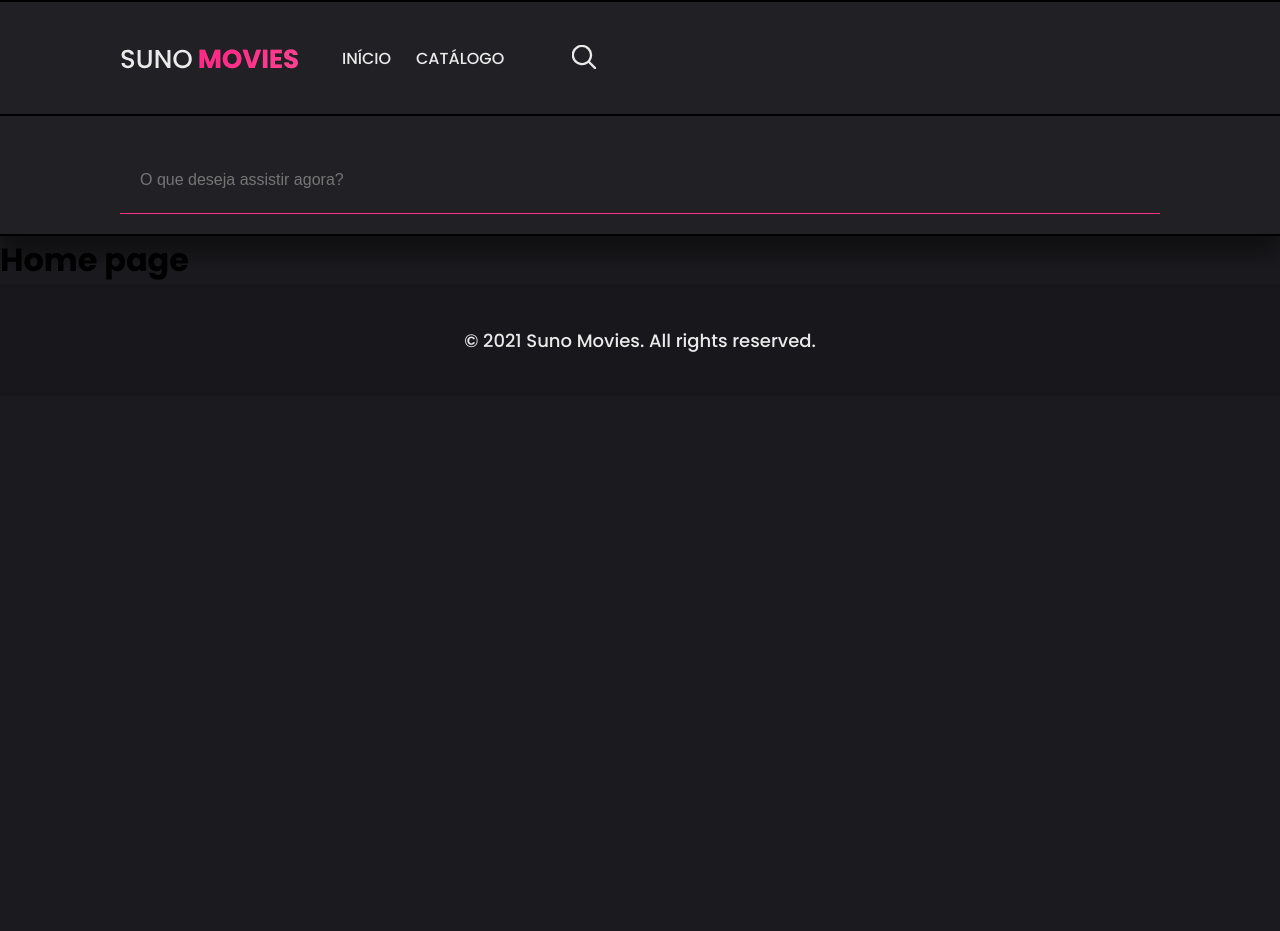
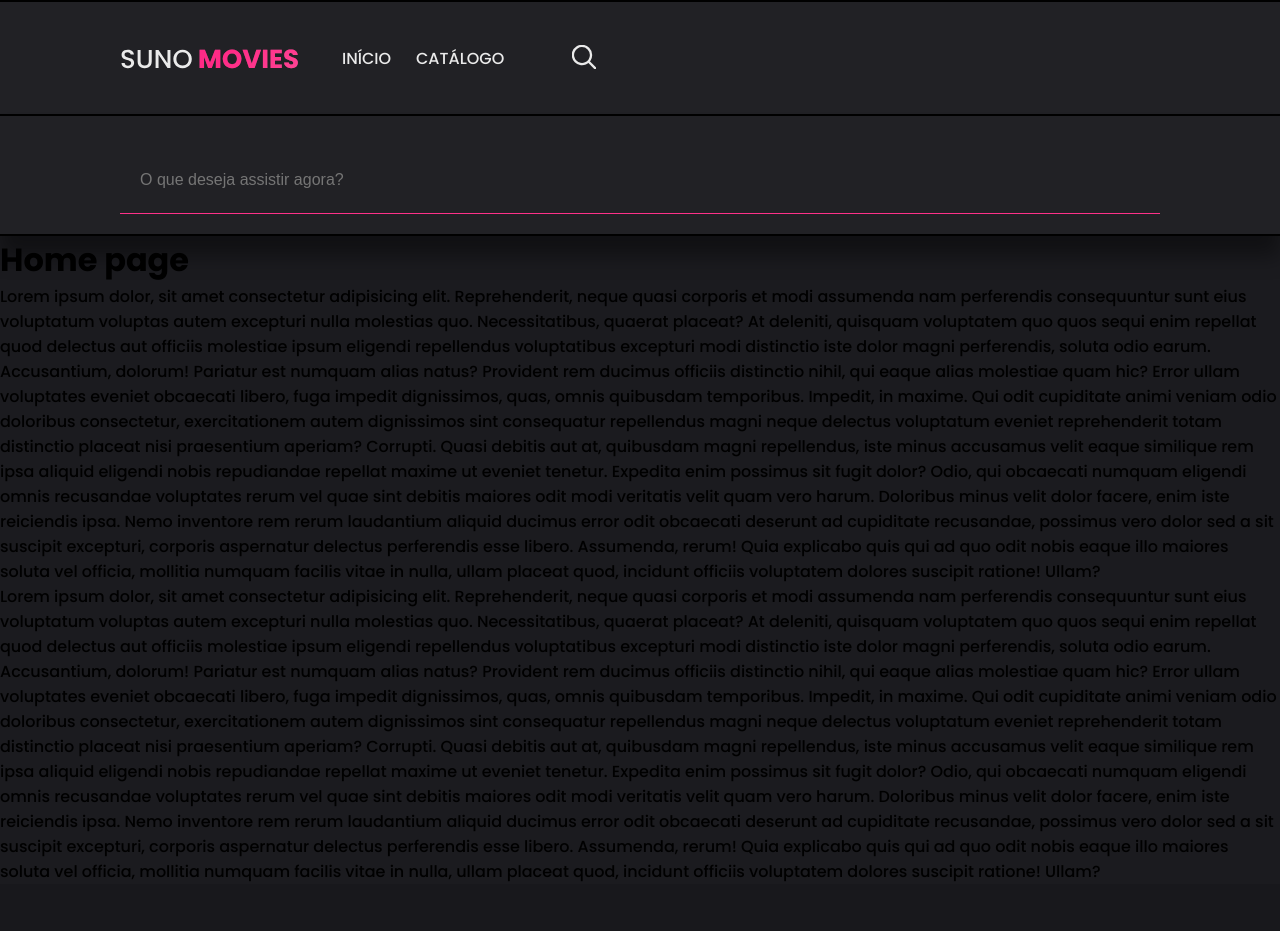
Before and after one commit to caiohenrique-developer/suno-movies, a Next.js app: page / in a window 1280 px wide. Shown: the top 931 px of the page. Before the commit the page ends 800 px from the top, so only its background shows below. Built offline with nearby package versions, Linux system fonts and the light colour scheme.

Commit message:
:chart_with_upwards_trend: [ WIP ]: Add lorem ipsum to home page content

```diff
--- a/src/pages/index.tsx
+++ b/src/pages/index.tsx
@@ -9,6 +9,66 @@ export default function Home() {
       </Head>
 
       <h1>Home page</h1>
+
+      <p>
+        Lorem ipsum dolor, sit amet consectetur adipisicing elit. Reprehenderit,
+        neque quasi corporis et modi assumenda nam perferendis consequuntur sunt
+        eius voluptatum voluptas autem excepturi nulla molestias quo.
+        Necessitatibus, quaerat placeat? At deleniti, quisquam voluptatem quo
+        quos sequi enim repellat quod delectus aut officiis molestiae ipsum
+        eligendi repellendus voluptatibus excepturi modi distinctio iste dolor
+        magni perferendis, soluta odio earum. Accusantium, dolorum! Pariatur est
+        numquam alias natus? Provident rem ducimus officiis distinctio nihil,
+        qui eaque alias molestiae quam hic? Error ullam voluptates eveniet
+        obcaecati libero, fuga impedit dignissimos, quas, omnis quibusdam
+        temporibus. Impedit, in maxime. Qui odit cupiditate animi veniam odio
+        doloribus consectetur, exercitationem autem dignissimos sint consequatur
+        repellendus magni neque delectus voluptatum eveniet reprehenderit totam
+        distinctio placeat nisi praesentium aperiam? Corrupti. Quasi debitis aut
+        at, quibusdam magni repellendus, iste minus accusamus velit eaque
+        similique rem ipsa aliquid eligendi nobis repudiandae repellat maxime ut
+        eveniet tenetur. Expedita enim possimus sit fugit dolor? Odio, qui
+        obcaecati numquam eligendi omnis recusandae voluptates rerum vel quae
+        sint debitis maiores odit modi veritatis velit quam vero harum.
+        Doloribus minus velit dolor facere, enim iste reiciendis ipsa. Nemo
+        inventore rem rerum laudantium aliquid ducimus error odit obcaecati
+        deserunt ad cupiditate recusandae, possimus vero dolor sed a sit
+        suscipit excepturi, corporis aspernatur delectus perferendis esse
+        libero. Assumenda, rerum! Quia explicabo quis qui ad quo odit nobis
+        eaque illo maiores soluta vel officia, mollitia numquam facilis vitae in
+        nulla, ullam placeat quod, incidunt officiis voluptatem dolores suscipit
+        ratione! Ullam?
+      </p>
+
+      <p>
+        Lorem ipsum dolor, sit amet consectetur adipisicing elit. Reprehenderit,
+        neque quasi corporis et modi assumenda nam perferendis consequuntur sunt
+        eius voluptatum voluptas autem excepturi nulla molestias quo.
+        Necessitatibus, quaerat placeat? At deleniti, quisquam voluptatem quo
+        quos sequi enim repellat quod delectus aut officiis molestiae ipsum
+        eligendi repellendus voluptatibus excepturi modi distinctio iste dolor
+        magni perferendis, soluta odio earum. Accusantium, dolorum! Pariatur est
+        numquam alias natus? Provident rem ducimus officiis distinctio nihil,
+        qui eaque alias molestiae quam hic? Error ullam voluptates eveniet
+        obcaecati libero, fuga impedit dignissimos, quas, omnis quibusdam
+        temporibus. Impedit, in maxime. Qui odit cupiditate animi veniam odio
+        doloribus consectetur, exercitationem autem dignissimos sint consequatur
+        repellendus magni neque delectus voluptatum eveniet reprehenderit totam
+        distinctio placeat nisi praesentium aperiam? Corrupti. Quasi debitis aut
+        at, quibusdam magni repellendus, iste minus accusamus velit eaque
+        similique rem ipsa aliquid eligendi nobis repudiandae repellat maxime ut
+        eveniet tenetur. Expedita enim possimus sit fugit dolor? Odio, qui
+        obcaecati numquam eligendi omnis recusandae voluptates rerum vel quae
+        sint debitis maiores odit modi veritatis velit quam vero harum.
+        Doloribus minus velit dolor facere, enim iste reiciendis ipsa. Nemo
+        inventore rem rerum laudantium aliquid ducimus error odit obcaecati
+        deserunt ad cupiditate recusandae, possimus vero dolor sed a sit
+        suscipit excepturi, corporis aspernatur delectus perferendis esse
+        libero. Assumenda, rerum! Quia explicabo quis qui ad quo odit nobis
+        eaque illo maiores soluta vel officia, mollitia numquam facilis vitae in
+        nulla, ullam placeat quod, incidunt officiis voluptatem dolores suscipit
+        ratione! Ullam?
+      </p>
     </>
   );
 }
```
